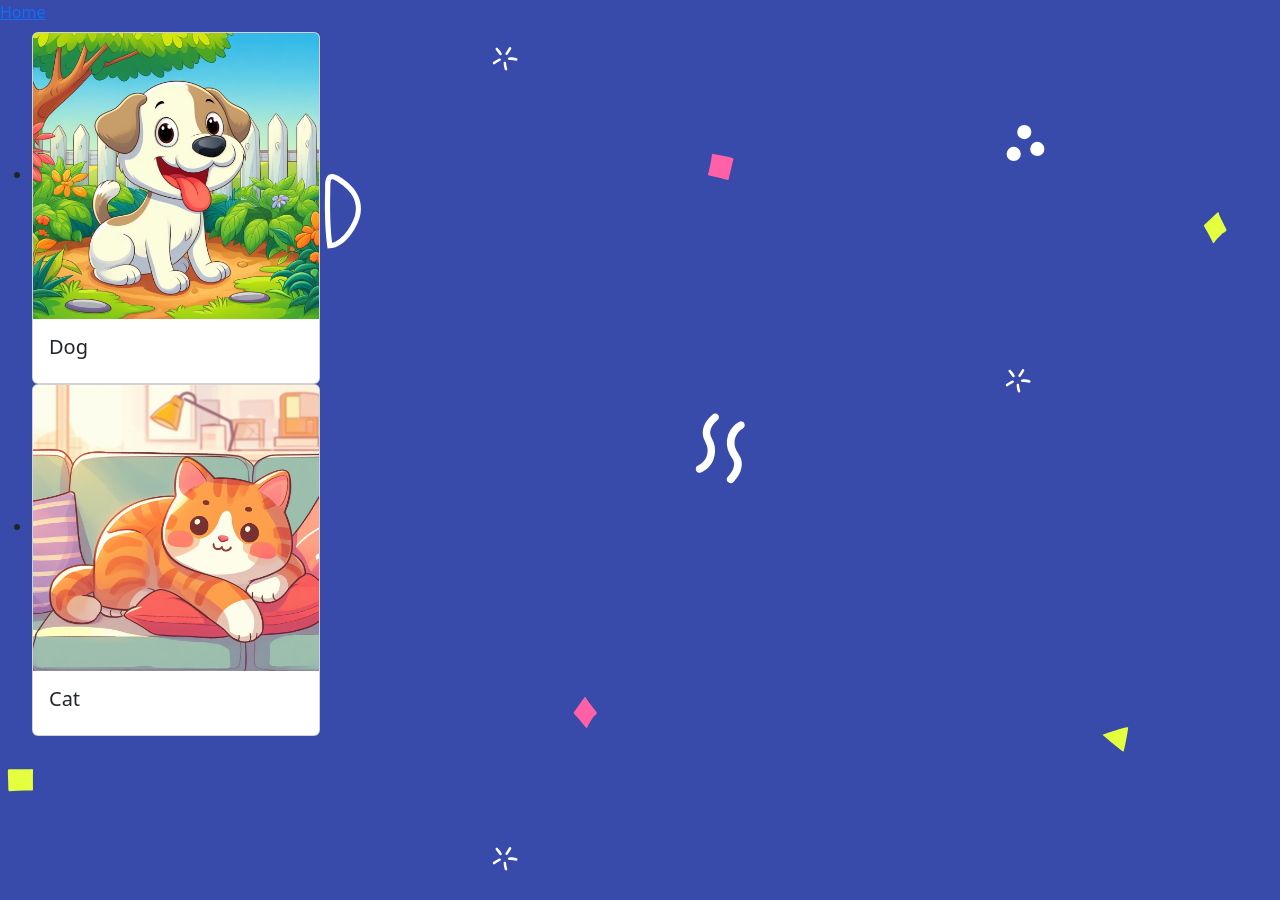
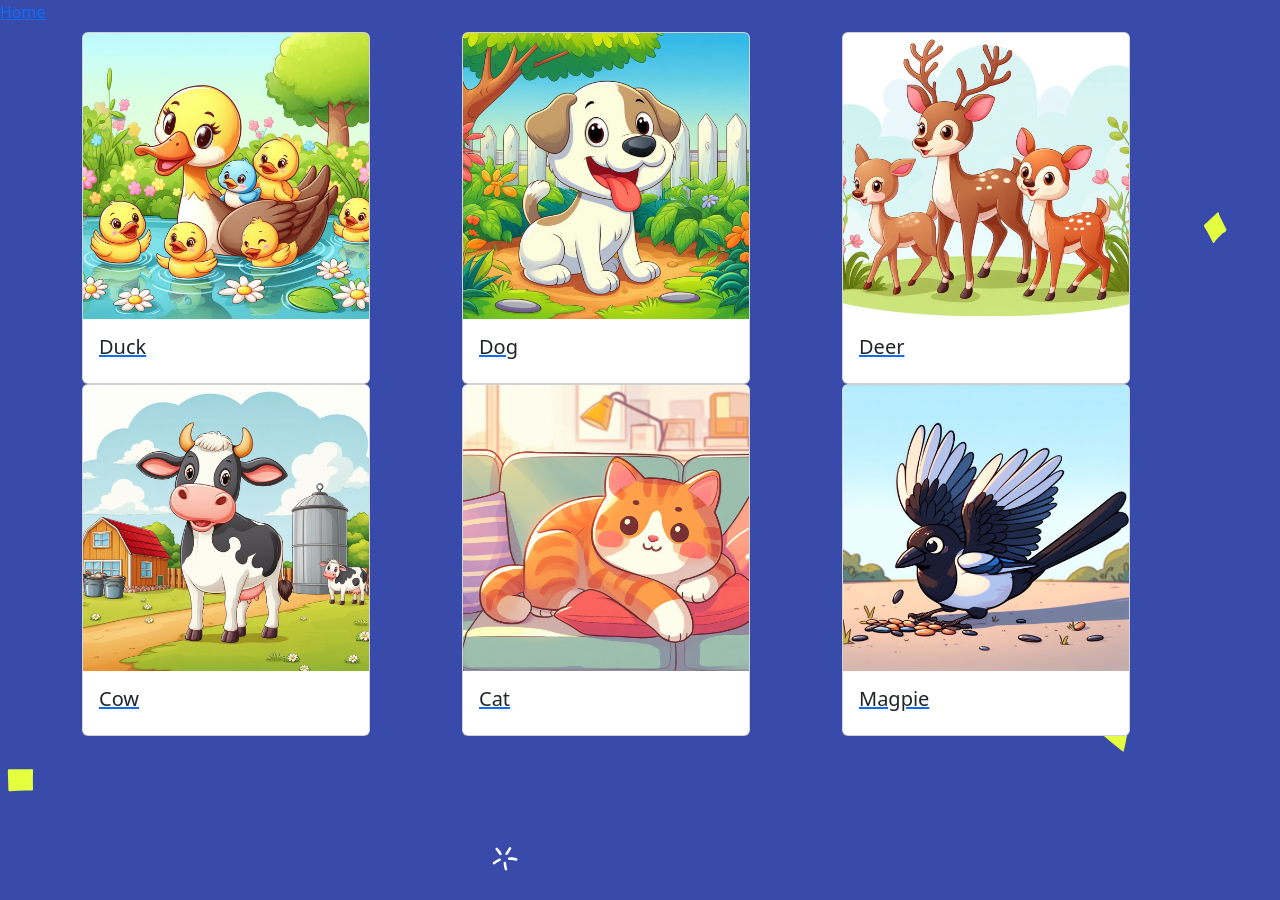
Before and after one commit to exicarus/exicarus.github.io, a Jekyll site: the page built from index.md, in a window 1280 px wide. Built offline with Jekyll 4.4.1, drawn with Linux system fonts in a browser that asks for light colours.

Commit message:
Update : Posts

```diff
--- a/index.md
+++ b/index.md
@@ -5,17 +5,19 @@
 layout: default
 ---
 
-<ul>
-  {% for post in site.posts %}
-    <li>
-<div class="card" style="width: 18rem;">
-  <a href="{{ post.url }}">
-    <img class="card-img-top" src="{{ post.image }}" alt="Card image cap">
-  </a>
-  <div class="card-body">
-    <h5 class="card-title">{{ post.title }}</h5>
-  </div>
+<div class="container-md">
+    <div class="row align-items-center">
+    {% for post in site.posts %}
+                <div class="col-md-4">
+                    <a href="{{ post.url }}">
+                        <div class="card" style="width: 18rem;">
+                            <img class="card-img-top" src="{{ post.image }}" alt="Card image cap">
+                            <div class="card-body">
+                                <h5 class="card-title">{{ post.title }}</h5>
+                            </div>
+                        </div>
+                    </a>
+                </div>
+    {% endfor %}
+    </div>
 </div>
-    </li>
-  {% endfor %}
-</ul>
```
Also changed, not shown: _posts/2024-01-09-Magpie.md (added, +7 -0 lines), _posts/2024-01-09-cat.md (+1 -1 lines), _posts/2024-01-09-cow.md (added, +7 -0 lines), _posts/2024-01-09-deer.md (added, +7 -0 lines), _posts/2024-01-09-duck.md (added, +7 -0 lines).
